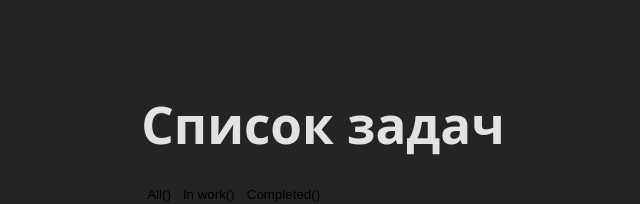
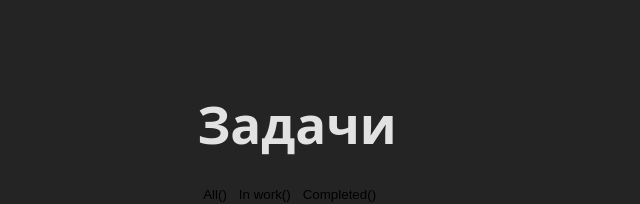
Before and after one commit to vitaaaz/CRM-System, a React (Vite) app: page / in a window 1280 px wide. Shown: the part 230-434 px from the top of the page, without its empty margins (317-957 px from the left). Built offline with nearby package versions, Linux system fonts and the light colour scheme; no server answers.

Commit message:
fix title name

```diff
--- a/src/App.jsx
+++ b/src/App.jsx
@@ -5,7 +5,7 @@ function App() {
 
   return (
     <>
-      <h1>Список задач</h1>
+      <h1>Задачи</h1>
       <Tasks />
     </>
   )
```
